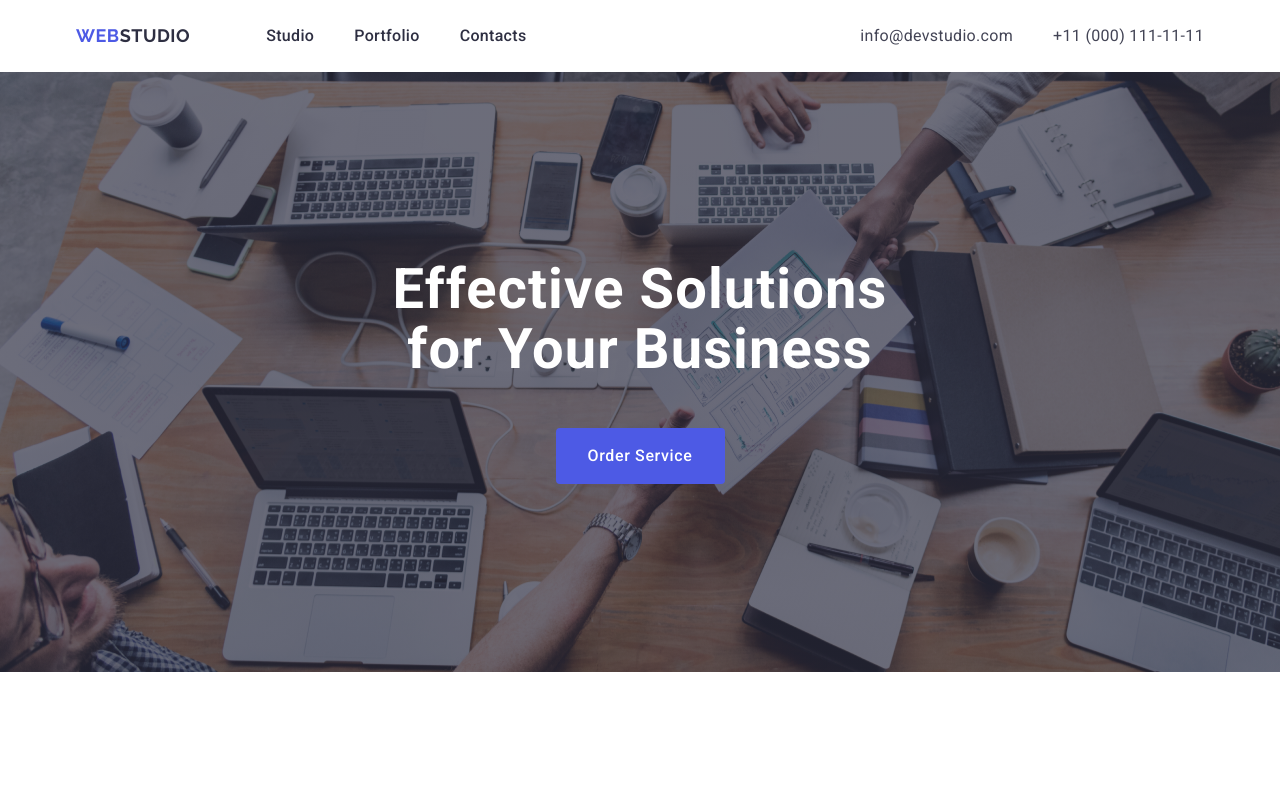
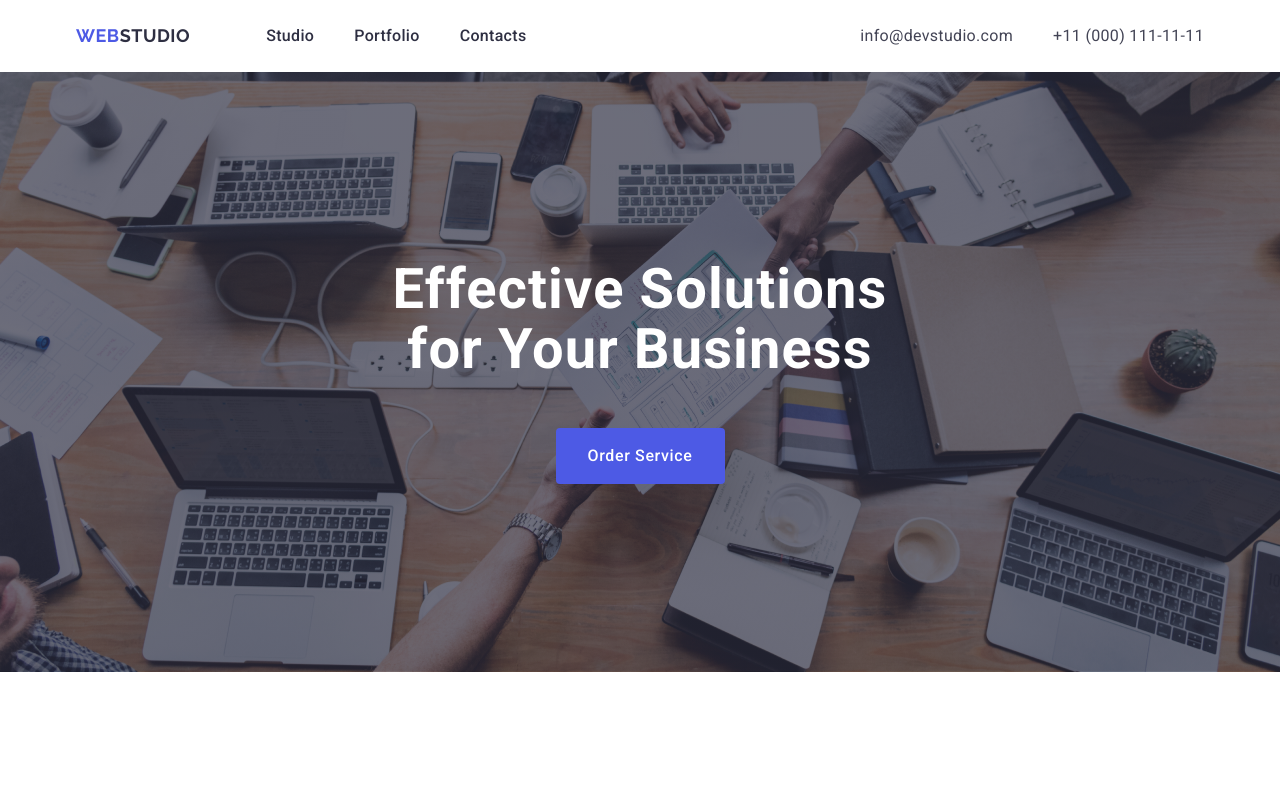
Before and after one commit to VIPon4ik/goit-markup-hw-04, a plain HTML site: page index.html in a window 1280 px wide. Shown: the top 788 px of the page. Drawn offline with nearby package versions, Linux system fonts and the light colour scheme.

Commit message:
Completing first section

```diff
--- a/css/styles.css
+++ b/css/styles.css
@@ -175,6 +175,8 @@ section {
     ),
     url('../images/hero-image.jpg');
   background-size: cover;
+  background-repeat: no-repeat;
+  background-position: center;
 }
 
 .first-section-title {
@@ -198,6 +200,7 @@ section {
   margin: 0 auto;
   min-width: 169px;
   height: 56px;
+  transition: background-color 250ms cubic-bezier(0.4, 0, 0.2, 1);
 }
 
 .order-service-button:hover,
```
